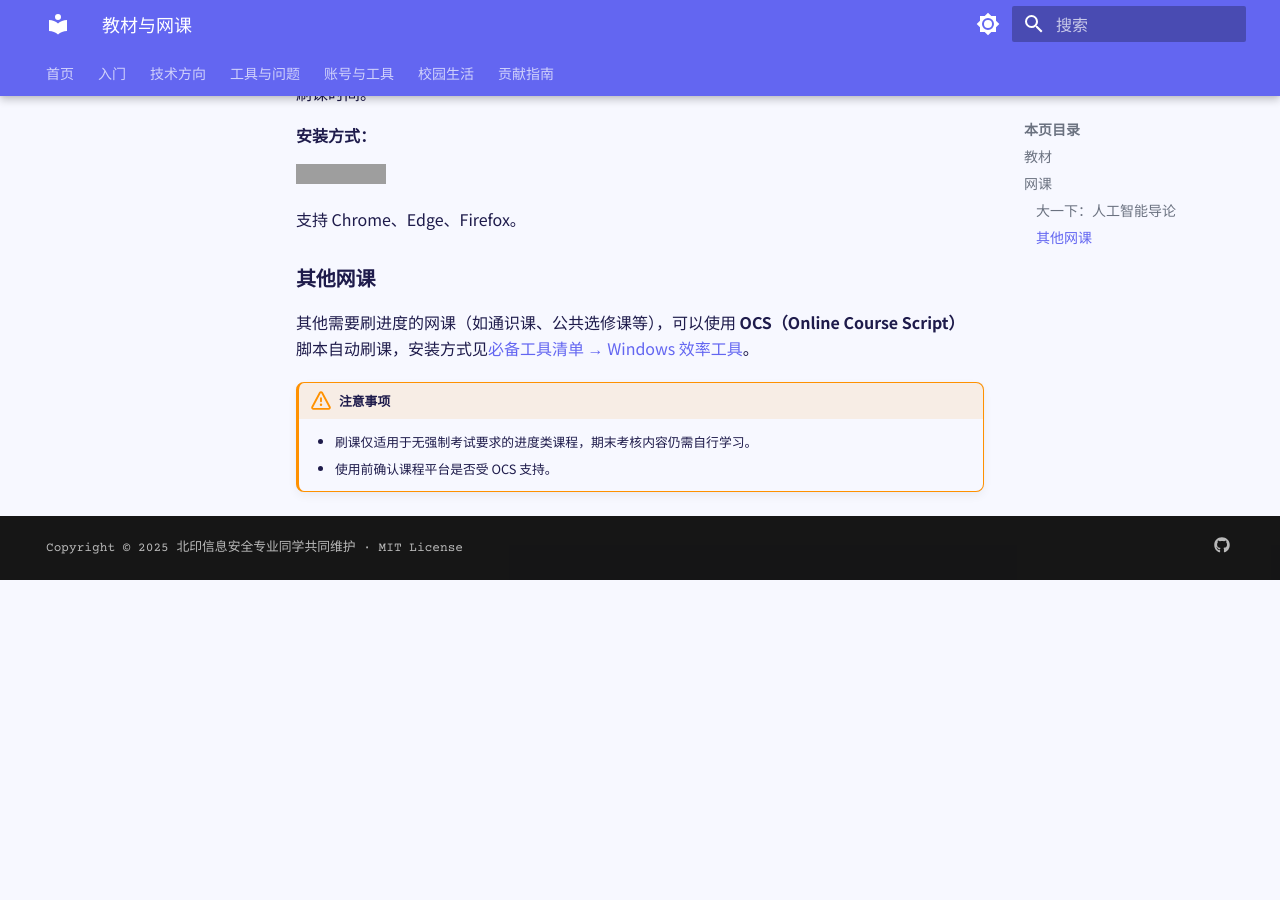
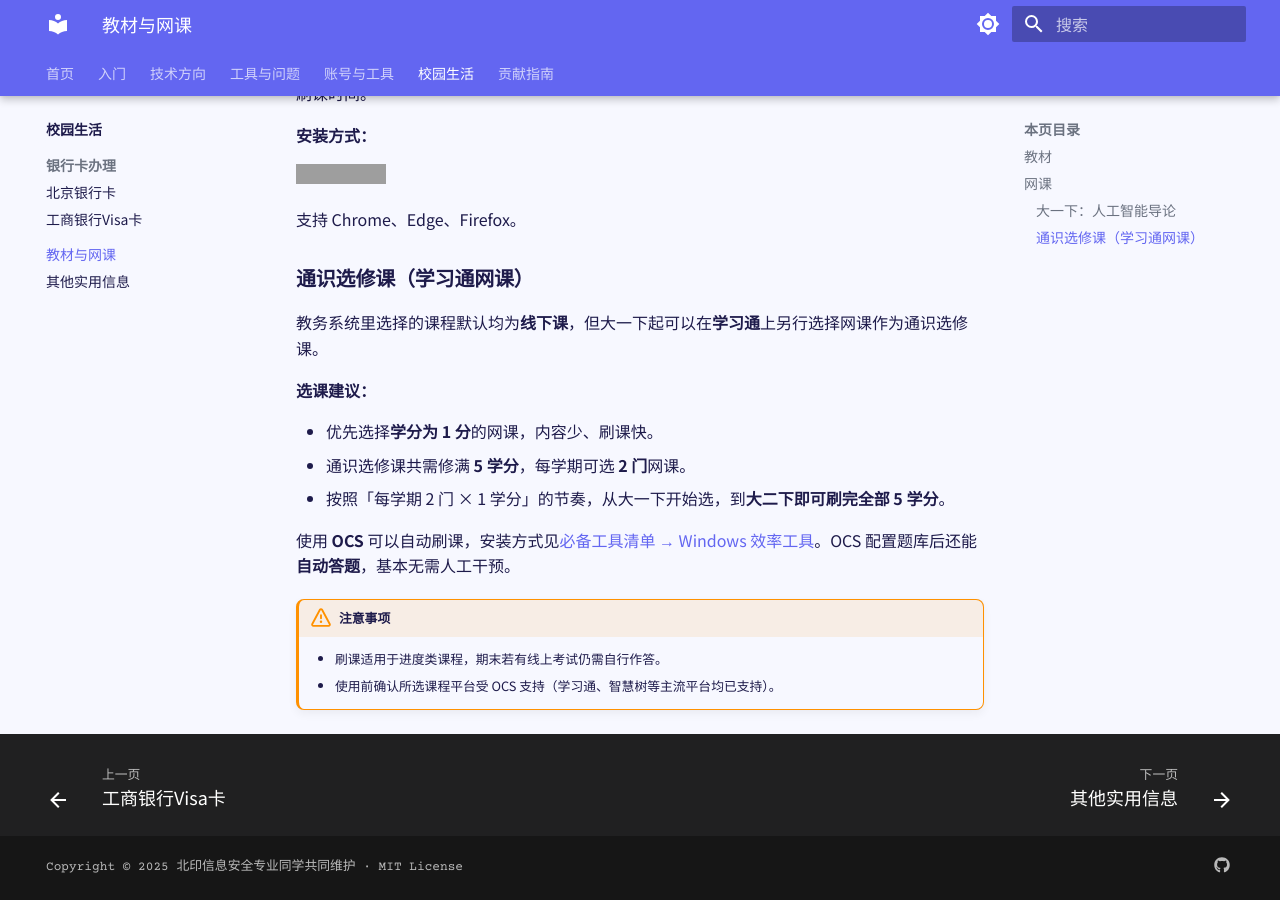
Before and after one commit to starnotes-xj/SurviveBIGCManual, an MkDocs documentation site: the page built from docs/05-校园生活/教材与网课.md, in a window 1280 px wide and 900 px high, scrolled down 726 px. Built offline with MkDocs 1.6.1 and Material for MkDocs 9.7.7, drawn with Linux system fonts in a browser that asks for light colours; before the commit the page ends 1306 px from its top, so only the background shows below that; grey boxes are pictures that could not be loaded.

Commit message:
feat: 教材与网课补充通识选修课选课策略，修复导航未显示问题
- mkdocs.yml nav 补充「教材与网课」条目，侧边栏现可正常显示
- 网课章节改写：说明学习通选课入口、优先选 1 学分课程、5 学分两年刷完规划、OCS 自动答题功能

Co-Authored-By: Claude Sonnet 4.6 <noreply@anthropic.com>

```diff
--- a/docs/05-校园生活/教材与网课.md
+++ b/docs/05-校园生活/教材与网课.md
@@ -25,10 +25,18 @@
 
 支持 Chrome、Edge、Firefox。
 
-### 其他网课
+### 通识选修课（学习通网课）
 
-其他需要刷进度的网课（如通识课、公共选修课等），可以使用 **OCS（Online Course Script）** 脚本自动刷课，安装方式见[必备工具清单 → Windows 效率工具](../01-入门/必备工具清单.md#windows-效率工具)。
+教务系统里选择的课程默认均为**线下课**，但大一下起可以在**学习通**上另行选择网课作为通识选修课。
+
+**选课建议：**
+
+- 优先选择**学分为 1 分**的网课，内容少、刷课快。
+- 通识选修课共需修满 **5 学分**，每学期可选 **2 门**网课。
+- 按照「每学期 2 门 × 1 学分」的节奏，从大一下开始选，到**大二下即可刷完全部 5 学分**。
+
+使用 **OCS** 可以自动刷课，安装方式见[必备工具清单 → Windows 效率工具](../01-入门/必备工具清单.md#windows-效率工具)。OCS 配置题库后还能**自动答题**，基本无需人工干预。
 
 !!! warning "注意事项"
-    - 刷课仅适用于无强制考试要求的进度类课程，期末考核内容仍需自行学习。
-    - 使用前确认课程平台是否受 OCS 支持。
+    - 刷课适用于进度类课程，期末若有线上考试仍需自行作答。
+    - 使用前确认所选课程平台受 OCS 支持（学习通、智慧树等主流平台均已支持）。
--- a/mkdocs.yml
+++ b/mkdocs.yml
@@ -157,5 +157,6 @@ nav:
     - 银行卡办理:
       - 北京银行卡: 05-校园生活/银行卡办理/北京银行卡.md
       - 工商银行Visa卡: 05-校园生活/银行卡办理/工商银行Visa卡.md
+    - 教材与网课: 05-校园生活/教材与网课.md
     - 其他实用信息: 05-校园生活/其他实用信息.md
   - 贡献指南: 贡献指南.md
```
